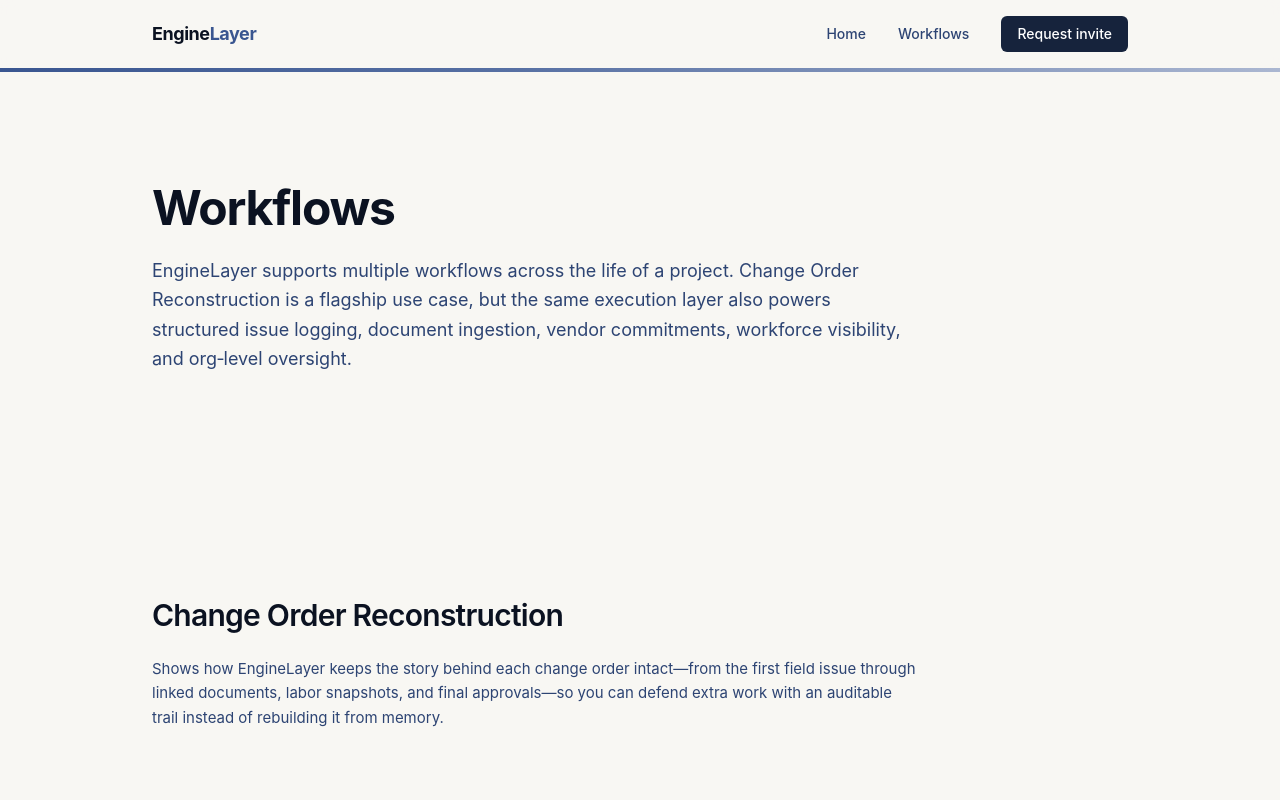
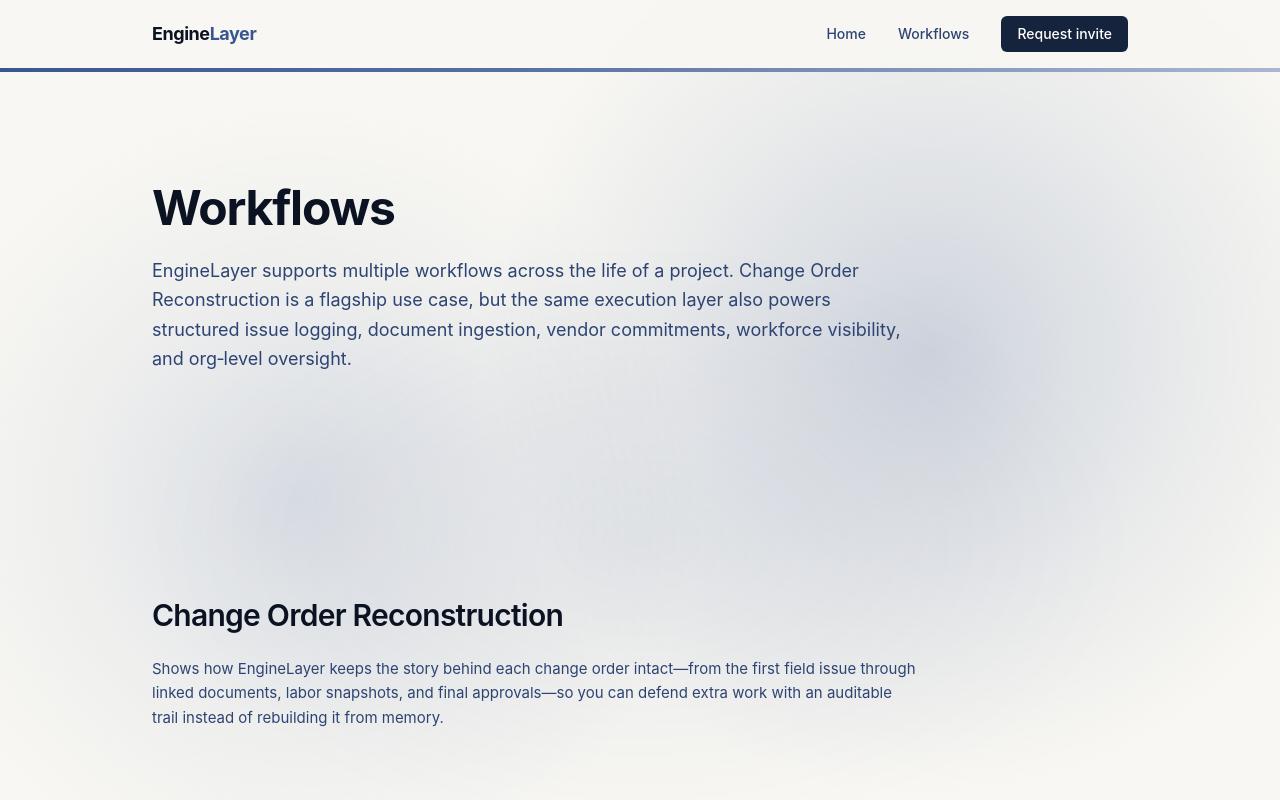
Before and after one commit to EngineLayer-ai/enginelayer-marketing, a Next.js app: page /workflows in a window 1280 px wide. Shown: the top 800 px of the page. Built offline with nearby package versions, Linux system fonts and the light colour scheme.

Commit message:
Add glow wrapper elements for consistent gradient background

```diff
--- a/src/app/layout.tsx
+++ b/src/app/layout.tsx
@@ -16,7 +16,11 @@ export default function RootLayout({
   return (
     <html lang="en">
       <body className="min-h-screen bg-cream-50 bg-glow text-navy-800">
-        <Layout>{children}</Layout>
+        <div className="bg-glow-inner" />
+        <div className="bg-glow-center" />
+        <div className="relative z-10">
+          <Layout>{children}</Layout>
+        </div>
       </body>
     </html>
   );
```
